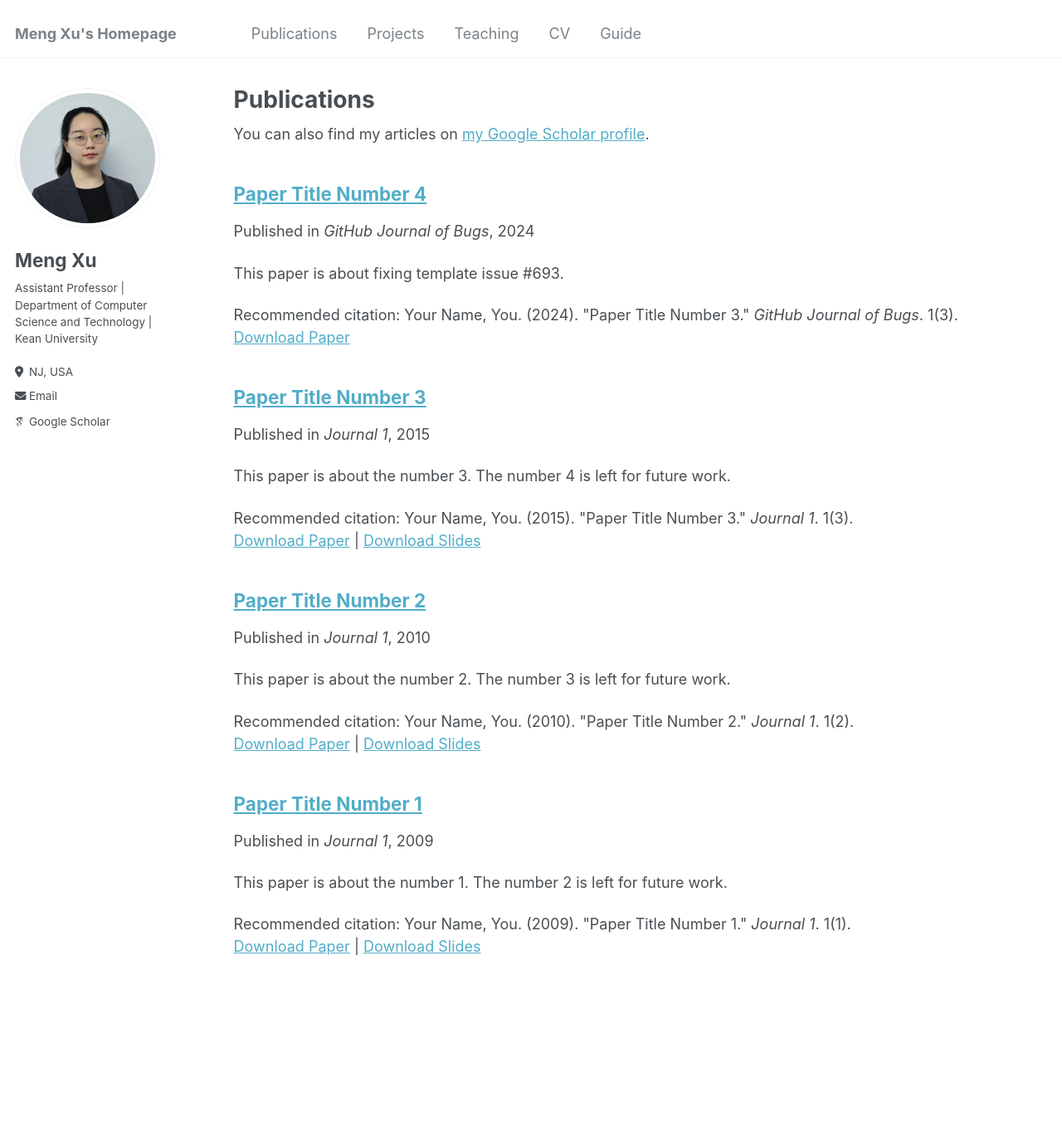
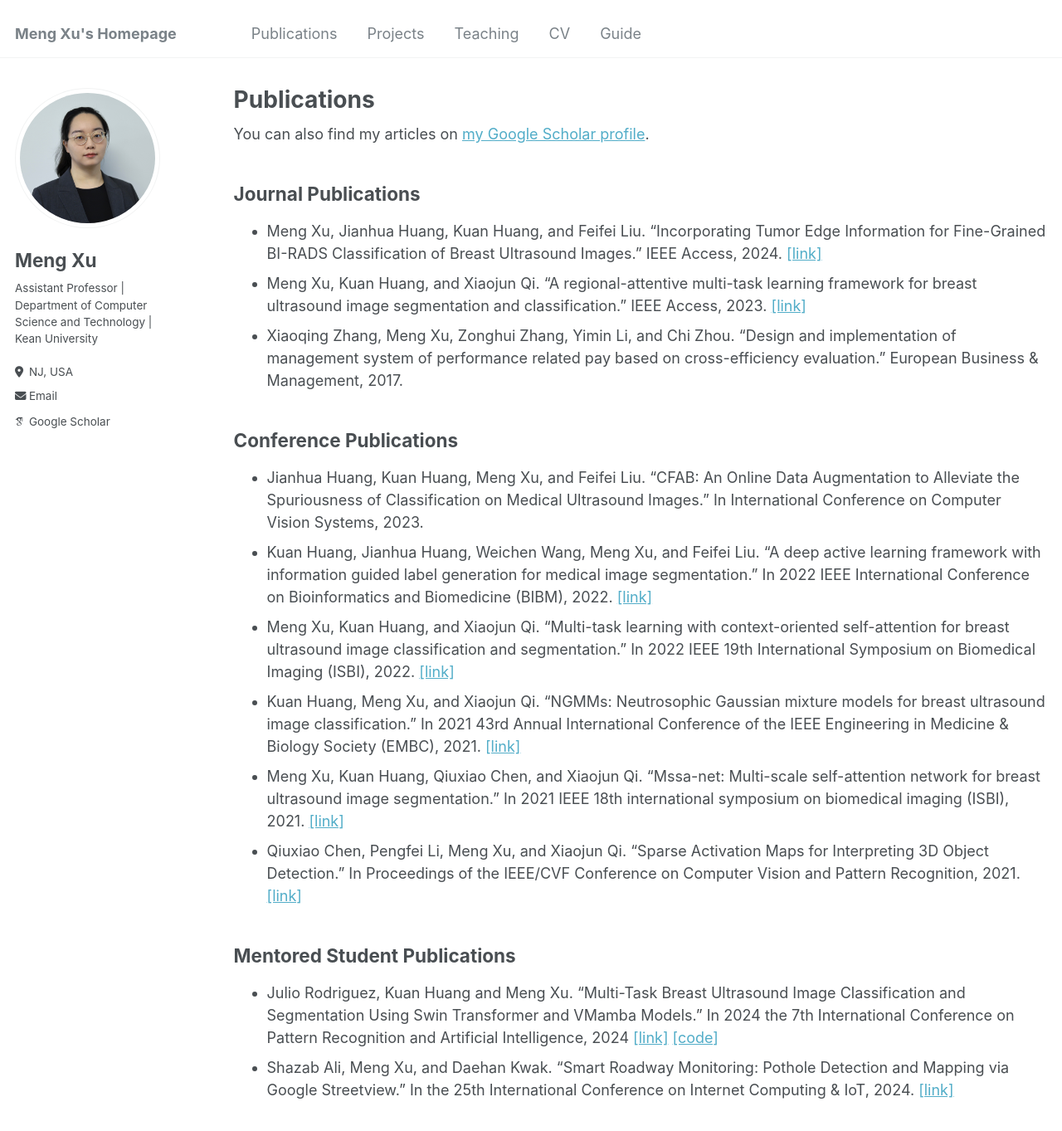
Before and after one commit to MengXu0201/mengxu0201.github.io, a Jekyll site: the page built from _pages/publications.md, in a window 1280 px wide and 1400 px high. Shown: the top 1363 px of the window at 83% size. Built offline with Jekyll 4.4.1, drawn with Linux system fonts in a browser that asks for light colours; some web fonts are replaced.

Commit message:
Update publications.md

```diff
--- a/_pages/publications.md
+++ b/_pages/publications.md
@@ -11,6 +11,21 @@ author_profile: true
 
 {% include base_path %}
 
-{% for post in site.publications reversed %}
-  {% include archive-single.html %}
-{% endfor %}
+## Journal Publications
+* Meng Xu, Jianhua Huang, Kuan Huang, and Feifei Liu. "Incorporating Tumor Edge Information for Fine-Grained BI-RADS Classification of Breast Ultrasound Images." IEEE Access, 2024. [\[link\]](https://ieeexplore.ieee.org/abstract/document/10462132)
+* Meng Xu, Kuan Huang, and Xiaojun Qi. "A regional-attentive multi-task learning framework for breast ultrasound image segmentation and classification." IEEE Access, 2023. [\[link\]](https://ieeexplore.ieee.org/abstract/document/10016712)
+* Xiaoqing Zhang, Meng Xu, Zonghui Zhang, Yimin Li, and Chi Zhou. "Design and implementation of management system of performance related pay based on cross-efficiency evaluation." European Business & Management, 2017.
+
+
+## Conference Publications
+* Jianhua Huang, Kuan Huang, Meng Xu, and Feifei Liu. "CFAB: An Online Data Augmentation to Alleviate the Spuriousness of Classification on Medical Ultrasound Images." In International Conference on Computer Vision Systems, 2023.
+* Kuan Huang, Jianhua Huang, Weichen Wang, Meng Xu, and Feifei Liu. "A deep active learning framework with information guided label generation for medical image segmentation." In 2022 IEEE International Conference on Bioinformatics and Biomedicine (BIBM), 2022. [\[link\]](https://ieeexplore.ieee.org/abstract/document/9995046)
+* Meng Xu, Kuan Huang, and Xiaojun Qi. "Multi-task learning with context-oriented self-attention for breast ultrasound image classification and segmentation." In 2022 IEEE 19th International Symposium on Biomedical Imaging (ISBI), 2022. [\[link\]](https://ieeexplore.ieee.org/abstract/document/9761685)
+* Kuan Huang, Meng Xu, and Xiaojun Qi. "NGMMs: Neutrosophic Gaussian mixture models for breast ultrasound image classification." In 2021 43rd Annual International Conference of the IEEE Engineering in Medicine & Biology Society (EMBC), 2021. [\[link\]](https://ieeexplore.ieee.org/abstract/document/9630448)
+* Meng Xu, Kuan Huang, Qiuxiao Chen, and Xiaojun Qi. "Mssa-net: Multi-scale self-attention network for breast ultrasound image segmentation." In 2021 IEEE 18th international symposium on biomedical imaging (ISBI), 2021. [\[link\]](https://ieeexplore.ieee.org/abstract/document/9433899)
+* Qiuxiao Chen, Pengfei Li, Meng Xu, and Xiaojun Qi. "Sparse Activation Maps for Interpreting 3D Object Detection." In Proceedings of the IEEE/CVF Conference on Computer Vision and Pattern Recognition, 2021. [\[link\]](https://openaccess.thecvf.com/content/CVPR2021W/SAIAD/html/Chen_Sparse_Activation_Maps_for_Interpreting_3D_Object_Detection_CVPRW_2021_paper.html)
+
+
+## Mentored Student Publications
+* Julio Rodriguez, Kuan Huang and Meng Xu. "Multi-Task Breast Ultrasound Image Classification and Segmentation Using Swin Transformer and VMamba Models." In 2024 the 7th International Conference on Pattern Recognition and Artificial Intelligence, 2024 [\[link\]]() [\[code\]]()
+* Shazab Ali, Meng Xu, and Daehan Kwak. "Smart Roadway Monitoring: Pothole Detection and Mapping via Google Streetview." In the 25th International Conference on Internet Computing & IoT, 2024. [\[link\]]()
```
